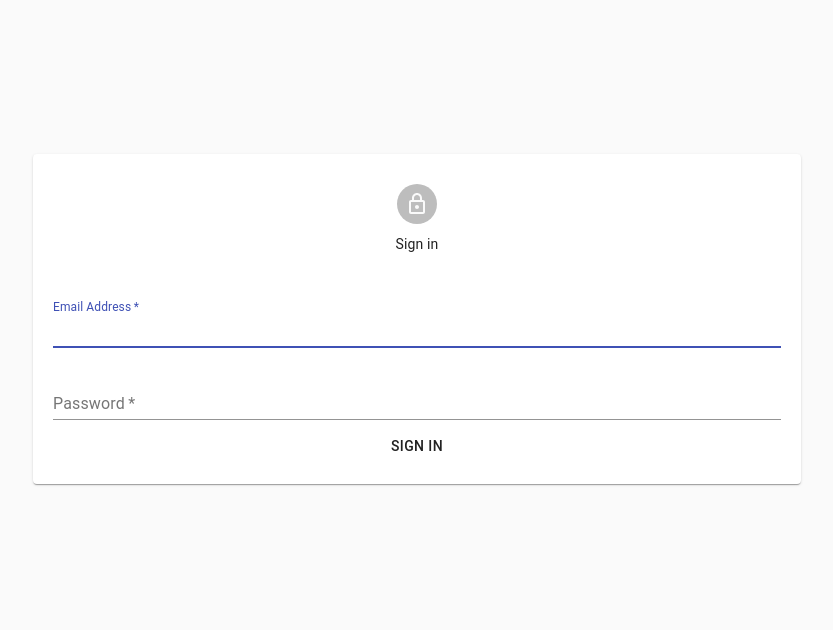
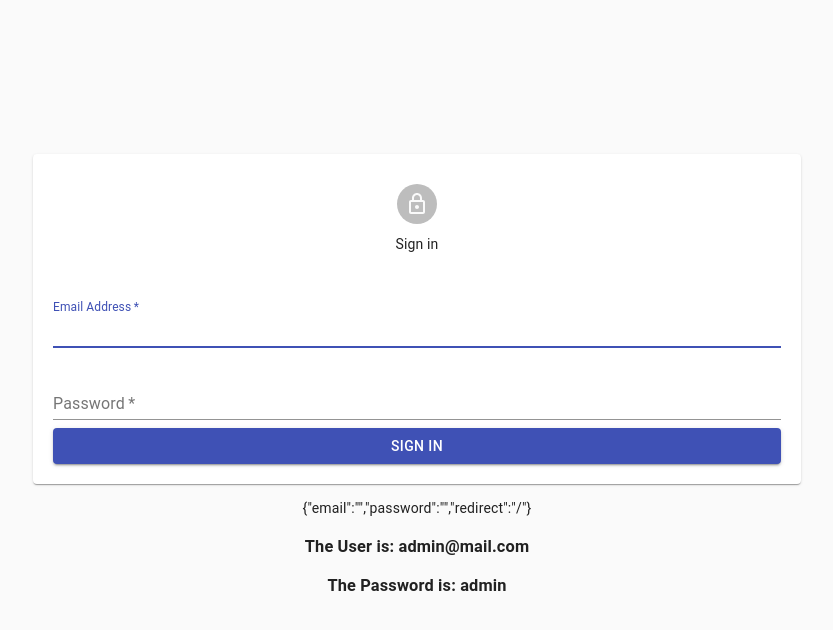
Before and after one commit to andresflorezp/IETI-LAB2, a React (Create React App) app: page / in a window 1280 px wide. Shown: the top 630 px of the page, without its empty margins (223-1056 px from the left). Built offline with nearby package versions, Linux system fonts and the light colour scheme.

Commit message:
finalizacion

```diff
--- a/src/Login.js
+++ b/src/Login.js
@@ -13,13 +13,39 @@ import './Login.css'
 export default class Login extends React.Component {
     constructor(props) {
         super(props);
-
+        this.state = {
+            email: '',
+            password: '',
+            //entra: false,
+            redirect: '/'
+        }
 
     }
+    DATA(e) {
+        this.setState({
+            [e.target.name]: e.target.value
+        })
+    }
+    handleSubmit(e) {
 
+        //e.preventDefault();
+        //alert(localStorage.getItem("email"))
+        if (this.state.email == localStorage.getItem("email")  && this.state.password==localStorage.getItem("password")){
+            this.setState({
+                redirect:'/todo'
+            })
+            window.location="/todo"
+
+            //window.location.reload(true);
+        }
+        else{
+            return;
+        }
+
+    }
     render() {
-        alert("The User is: "+localStorage.getItem("email"))
-        alert("The Password is: "+localStorage.getItem("password"))
+        //alert("The User is: " + localStorage.getItem("email"))
+        //alert("The Password is: " + localStorage.getItem("password"))
         return (
             <React.Fragment>
                 <CssBaseline />
@@ -29,15 +55,15 @@ export default class Login extends React.Component {
                             <LockIcon />
                         </Avatar>
                         <Typography variant="headline">Sign in</Typography>
-                        <form className="form">
+                        <form onSubmit={this.handleSubmit.bind(this)} className="form">
                             <FormControl margin="normal" required fullWidth>
                                 <InputLabel htmlFor="email">Email Address</InputLabel>
-                                <Input id="email" name="email" autoComplete="email" autoFocus />
+                                <Input id="email" name="email" required value={this.state.email} onChange={this.DATA.bind(this)} autoComplete="email" autoFocus />
                             </FormControl>
                             <FormControl margin="normal" required fullWidth>
                                 <InputLabel htmlFor="password">Password</InputLabel>
-                                <Input
-
+                                <Input required
+                                    value={this.state.password}  onChange={this.DATA.bind(this)}
                                     name="password"
                                     type="password"
                                     id="password"
@@ -45,21 +71,26 @@ export default class Login extends React.Component {
                                 />
                             </FormControl>
 
-                            <Link to="/todo" style={{textDecoration: 'none'}}>
+                            <Link to={this.state.redirect} id="redirect" name="redirect" style={{ textDecoration: 'none' }}>
                                 <Button
+                                    onClick={this.handleSubmit.bind(this)}
+                                    type='submit'
+                                    fullWidth
+                                    variant='contained'
+                                    color='primary'
+                                    className="submit">
+                                    Sign In
 
-                                    type="submit"
-                                    fullWidth
-                                    variant="raised"
-                                    color="primary"
-                                    className="submit"
-                                >
-                                    Sign in
-                            </Button>
+                                </Button>
                             </Link>
                         </form>
                     </Paper>
                 </main>
+                <p>{JSON.stringify(this.state)}</p>
+
+
+                <h3>The User is: admin@mail.com</h3>
+                <h3>The Password is: admin</h3>
             </React.Fragment>
         );
 
```
